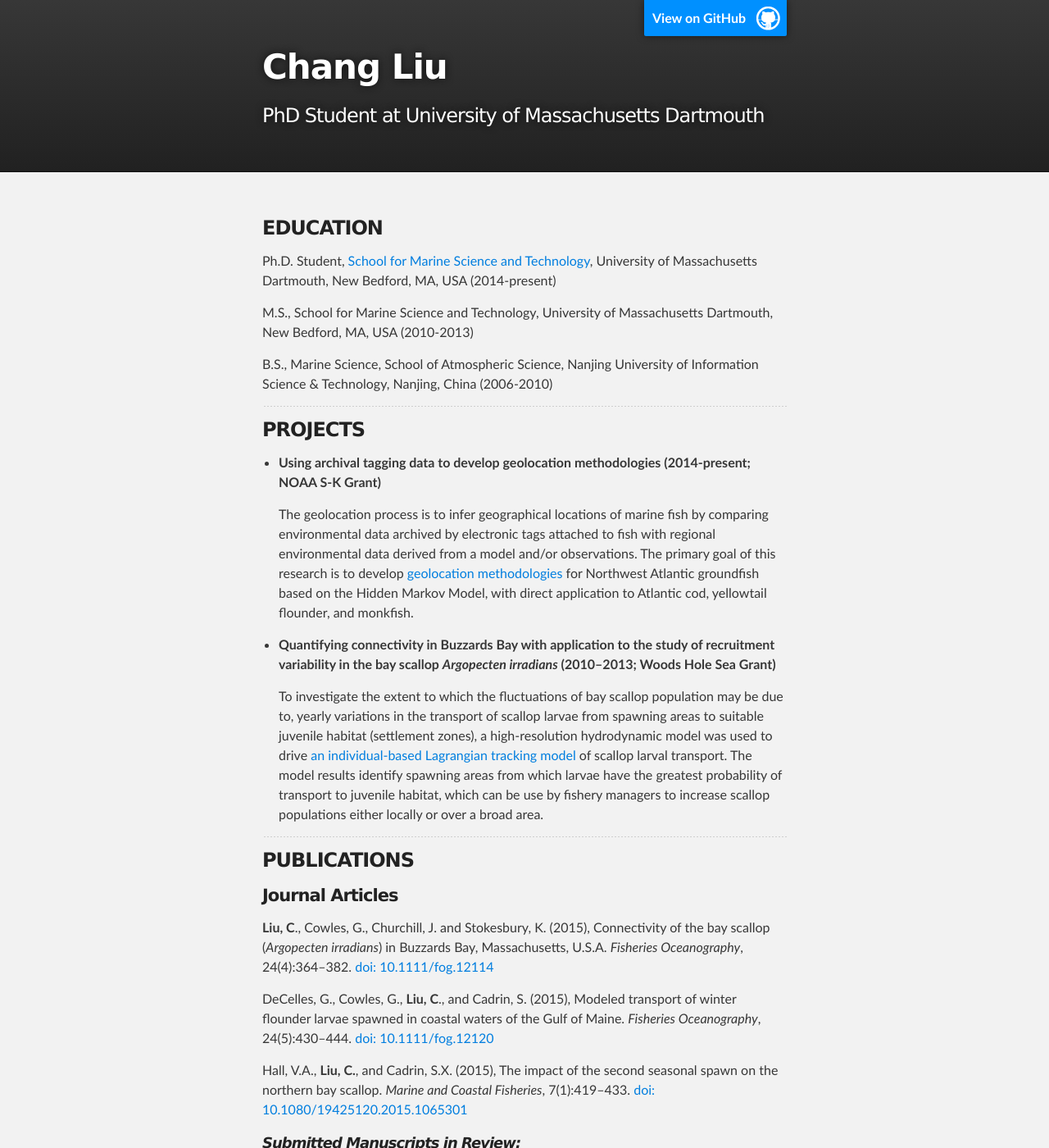
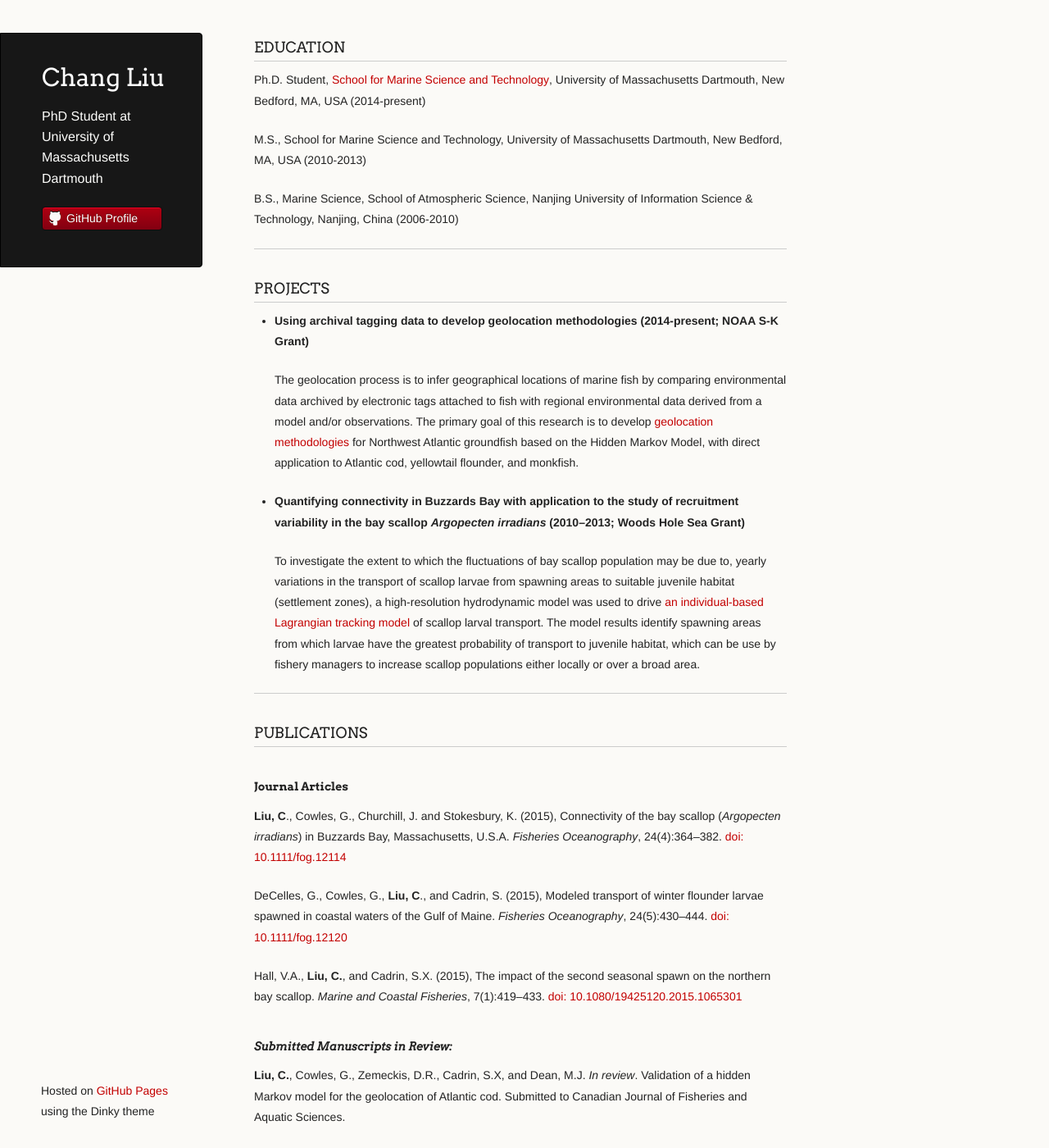
Before and after one commit to cliu3/cliu3.github.io, a Jekyll site: the page index.html, which Jekyll copies as it is, in a window 1280 px wide and 1400 px high. Shown: the whole window at 82% size. Built offline with Jekyll 4.4.1, drawn with Linux system fonts in a browser that asks for light colours; some of the changed text lies outside the part shown.

Commit message:
Replace master branch with page content via GitHub

```diff
--- a/index.html
+++ b/index.html
@@ -1,32 +1,32 @@
-<!DOCTYPE html>
+<!doctype html>
 <html>
+  <head>
+    <meta charset="utf-8">
+    <meta http-equiv="X-UA-Compatible" content="chrome=1">
+    <title>Chang Liu by cliu3</title>
 
-  <head>
-    <meta charset='utf-8'>
-    <meta http-equiv="X-UA-Compatible" content="chrome=1">
-    <meta name="description" content="Chang Liu : PhD Student at University of Massachusetts Dartmouth">
+    <link rel="stylesheet" href="stylesheets/styles.css">
+    <link rel="stylesheet" href="stylesheets/github-light.css">
+    <script src="javascripts/scale.fix.js"></script>
+    <meta name="viewport" content="width=device-width, initial-scale=1, user-scalable=no">
+    <!--[if lt IE 9]>
+    <script src="//html5shiv.googlecode.com/svn/trunk/html5.js"></script>
+    <![endif]-->
+  </head>
+  <body>
+    <div class="wrapper">
+      <header>
+        <h1 class="header">Chang Liu</h1>
+        <p class="header">PhD Student at University of Massachusetts Dartmouth</p>
 
-    <link rel="stylesheet" type="text/css" media="screen" href="stylesheets/stylesheet.css">
 
-    <title>Chang Liu</title>
-  </head>
 
-  <body>
+        <ul>
+          <li><a class="buttons github" href="https://github.com/cliu3">GitHub Profile</a></li>
+        </ul>
 
-    <!-- HEADER -->
-    <div id="header_wrap" class="outer">
-        <header class="inner">
-          <a id="forkme_banner" href="https://github.com/cliu3">View on GitHub</a>
-
-          <h1 id="project_title">Chang Liu</h1>
-          <h2 id="project_tagline">PhD Student at University of Massachusetts Dartmouth</h2>
-
-        </header>
-    </div>
-
-    <!-- MAIN CONTENT -->
-    <div id="main_content_wrap" class="outer">
-      <section id="main_content" class="inner">
+      </header>
+      <section>
         <h3>
 <a id="education" class="anchor" href="#education" aria-hidden="true"><span aria-hidden="true" class="octicon octicon-link"></span></a>EDUCATION</h3>
 
@@ -75,13 +75,9 @@
 <a id="submitted-manuscripts-in-review" class="anchor" href="#submitted-manuscripts-in-review" aria-hidden="true"><span aria-hidden="true" class="octicon octicon-link"></span></a><em>Submitted Manuscripts in Review:</em>
 </h5>
 
+<p><strong>Liu, C.</strong>, Cowles, G., Zemeckis, D.R., Cadrin, S.X, and Dean, M.J. <em>In review</em>. Validation of a hidden Markov model for the geolocation of Atlantic cod. Submitted to Canadian Journal of Fisheries and Aquatic Sciences.</p>
+
 <p>Zemeckis, D.R., Dean, M.J., <strong>Liu, C.</strong>, Hoffman, W.S., Martins, D., Cowles, G., Armstrong, M.P., and Cadrin, S.X. <em>In review</em>. Seasonal movements and population connectivity of an Atlantic cod (<em>Gadus morhua</em>) spawning component in the western Gulf of Maine. Submitted to ICES Journal of Marine Science.</p>
-
-<h5>
-<a id="manuscripts-in-preparation" class="anchor" href="#manuscripts-in-preparation" aria-hidden="true"><span aria-hidden="true" class="octicon octicon-link"></span></a><em>Manuscripts in Preparation:</em>
-</h5>
-
-<p><strong>Liu, C.</strong>, Cowles, G., Zemeckis, D.R., Cadrin, S.X, and Dean, M.J. <em>In prep</em>. Developing and validating geolocation methods based on hidden Markov Models for groundfish species off New England.</p>
 
 <h4>
 <a id="thesis" class="anchor" href="#thesis" aria-hidden="true"><span aria-hidden="true" class="octicon octicon-link"></span></a>Thesis</h4>
@@ -90,6 +86,8 @@
 
 <h3>
 <a id="conference-presentations" class="anchor" href="#conference-presentations" aria-hidden="true"><span aria-hidden="true" class="octicon octicon-link"></span></a>CONFERENCE PRESENTATIONS</h3>
+
+<p><strong>Liu, C.</strong>, Cowles, G., Zemeckis, D., Cadrin, S. and Dean, M. <a href="https://afs.confex.com/afs/2016/meetingapp.cgi/Paper/24545">Development and Validation of an HMM-based Geolocation Method Using Archival Tagging Data for Atlantic Cod</a>. American Fisheries Society 146th Annual Meeting. Aug. 2016, Kansas City, MO (Oral presentation)</p>
 
 <p><strong>Liu, C.</strong>, Cowles, G., Zemeckis, D., Cadrin, S. and Dean, M. <a href="documents/ISEC2016_ABSRACT.pdf">Geolocation of Atlantic cod off New England using archival tagging data and hidden Markov models</a>. International Statistical Ecology Conference. Jun. 2016, Seattle, WA (Oral presentation)</p>
 
@@ -125,16 +123,12 @@
 <a href="http://orcid.org/0000-0003-3663-7671"><img src="/images/orcid.gif" alt="Foo"></a>
 <a href="http://www.researcherid.com/rid/K-6620-2015"><img src="/images/ResearchID.jpg" alt="Foo"></a></p>
       </section>
-    </div>
-
-    <!-- FOOTER  -->
-    <div id="footer_wrap" class="outer">
-      <footer class="inner">
-        <p>Published with <a href="https://pages.github.com">GitHub Pages</a></p>
+      <footer>
+        <p><small>Hosted on <a href="https://pages.github.com">GitHub Pages</a> using the Dinky theme</small></p>
       </footer>
     </div>
-
-              <script type="text/javascript">
+    <!--[if !IE]><script>fixScale(document);</script><![endif]-->
+		          <script type="text/javascript">
             var gaJsHost = (("https:" == document.location.protocol) ? "https://ssl." : "http://www.");
             document.write(unescape("%3Cscript src='" + gaJsHost + "google-analytics.com/ga.js' type='text/javascript'%3E%3C/script%3E"));
           </script>
@@ -145,6 +139,5 @@
             } catch(err) {}
           </script>
 
-
   </body>
 </html>
--- /dev/null
+++ b/javascripts/scale.fix.js
@@ -0,0 +1,20 @@
+fixScale = function(doc) {
+
+	var addEvent = 'addEventListener',
+	    type = 'gesturestart',
+	    qsa = 'querySelectorAll',
+	    scales = [1, 1],
+	    meta = qsa in doc ? doc[qsa]('meta[name=viewport]') : [];
+
+	function fix() {
+		meta.content = 'width=device-width,minimum-scale=' + scales[0] + ',maximum-scale=' + scales[1];
+		doc.removeEventListener(type, fix, true);
+	}
+
+	if ((meta = meta[meta.length - 1]) && addEvent in doc) {
+		fix();
+		scales = [.25, 1.6];
+		doc[addEvent](type, fix, true);
+	}
+
+};
--- /dev/null
+++ b/stylesheets/styles.css
@@ -0,0 +1,423 @@
+@import url(https://fonts.googleapis.com/css?family=Arvo:400,700,400italic);
+
+/* MeyerWeb Reset */
+
+html, body, div, span, applet, object, iframe,
+h1, h2, h3, h4, h5, h6, p, blockquote, pre,
+a, abbr, acronym, address, big, cite, code,
+del, dfn, em, img, ins, kbd, q, s, samp,
+small, strike, strong, sub, sup, tt, var,
+b, u, i, center,
+dl, dt, dd, ol, ul, li,
+fieldset, form, label, legend,
+table, caption, tbody, tfoot, thead, tr, th, td,
+article, aside, canvas, details, embed,
+figure, figcaption, footer, header, hgroup,
+menu, nav, output, ruby, section, summary,
+time, mark, audio, video {
+  margin: 0;
+  padding: 0;
+  border: 0;
+  font: inherit;
+  vertical-align: baseline;
+}
+
+
+/* Base text styles */
+
+body {
+  padding:10px 50px 0 0;
+  font-family:"Helvetica Neue", Helvetica, Arial, sans-serif;
+	font-size: 14px;
+	color: #232323;
+	background-color: #FBFAF7;
+	margin: 0;
+	line-height: 1.8em;
+	-webkit-font-smoothing: antialiased;
+
+}
+
+h1, h2, h3, h4, h5, h6 {
+  color:#232323;
+  margin:36px 0 10px;
+}
+
+p, ul, ol, table, dl {
+  margin:0 0 22px;
+}
+
+h1, h2, h3 {
+	font-family: Arvo, Monaco, serif;
+  line-height:1.3;
+	font-weight: normal;
+}
+
+h1,h2, h3 {
+	display: block;
+	border-bottom: 1px solid #ccc;
+	padding-bottom: 5px;
+}
+
+h1 {
+	font-size: 30px;
+}
+
+h2 {
+	font-size: 24px;
+}
+
+h3 {
+	font-size: 18px;
+}
+
+h4, h5, h6 {
+	font-family: Arvo, Monaco, serif;
+	font-weight: 700;
+}
+
+a {
+  color:#C30000;
+  font-weight:200;
+  text-decoration:none;
+}
+
+a:hover {
+	text-decoration: underline;
+}
+
+a small {
+	font-size: 12px;
+}
+
+em {
+	font-style: italic;
+}
+
+strong {
+  font-weight:700;
+}
+
+ul {
+  list-style-position: inside;
+  list-style: disc;
+  padding-left: 25px;
+}
+
+ol {
+  list-style-position: inside;
+  list-style: decimal;
+  padding-left: 25px;
+}
+
+blockquote {
+  margin: 0;
+  padding: 0 0 0 20px;
+  font-style: italic;
+}
+
+dl, dt, dd, dl p {
+	font-color: #444;
+}
+
+dl dt {
+  font-weight: bold;
+}
+
+dl dd {
+  padding-left: 20px;
+  font-style: italic;
+}
+
+dl p {
+  padding-left: 20px;
+  font-style: italic;
+}
+
+hr {
+  border:0;
+  background:#ccc;
+  height:1px;
+  margin:0 0 24px;
+}
+
+/* Images */
+
+img {
+  position: relative;
+  margin: 0 auto;
+  max-width: 650px;
+  padding: 5px;
+  margin: 10px 0 32px 0;
+  border: 1px solid #ccc;
+}
+
+p img {
+  display: inline;
+  margin: 0;
+  padding: 0;
+  vertical-align: middle;
+  text-align: center;
+  border: none;
+}
+
+/* Code blocks */
+
+code, pre {
+	font-family: Monaco, "Bitstream Vera Sans Mono", "Lucida Console", Terminal, monospace;
+  color:#000;
+  font-size:14px;
+}
+
+pre {
+	padding: 4px 12px;
+  background: #FDFEFB;
+  border-radius:4px;
+  border:1px solid #D7D8C8;
+  overflow: auto;
+  overflow-y: hidden;
+	margin-bottom: 32px;
+}
+
+
+/* Tables */
+
+table {
+  width:100%;
+}
+
+table {
+  border: 1px solid #ccc;
+  margin-bottom: 32px;
+  text-align: left;
+ }
+
+th {
+  font-family: 'Arvo', Helvetica, Arial, sans-serif;
+	font-size: 18px;
+	font-weight: normal;
+  padding: 10px;
+  background: #232323;
+  color: #FDFEFB;
+ }
+
+td {
+  padding: 10px;
+	background: #ccc;
+ }
+
+
+/* Wrapper */
+.wrapper {
+  width:960px;
+}
+
+
+/* Header */
+
+header {
+	background-color: #171717;
+	color: #FDFDFB;
+  width:170px;
+  float:left;
+  position:fixed;
+	border: 1px solid #000;
+	-webkit-border-top-right-radius: 4px;
+	-webkit-border-bottom-right-radius: 4px;
+	-moz-border-radius-topright: 4px;
+	-moz-border-radius-bottomright: 4px;
+	border-top-right-radius: 4px;
+	border-bottom-right-radius: 4px;
+	padding: 34px 25px 22px 50px;
+	margin: 30px 25px 0 0;
+	-webkit-font-smoothing: antialiased;
+}
+
+p.header {
+	font-size: 16px;
+}
+
+h1.header {
+	font-family: Arvo, sans-serif;
+	font-size: 30px;
+	font-weight: 300;
+	line-height: 1.3em;
+	border-bottom: none;
+	margin-top: 0;
+}
+
+
+h1.header, a.header, a.name, header a{
+	color: #fff;
+}
+
+a.header {
+	text-decoration: underline;
+}
+
+a.name {
+	white-space: nowrap;
+}
+
+header ul {
+  list-style:none;
+  padding:0;
+}
+
+header li {
+	list-style-type: none;
+  width:132px;
+  height:15px;
+	margin-bottom: 12px;
+	line-height: 1em;
+	padding: 6px 6px 6px 7px;
+
+	background: #AF0011;
+	background: -moz-linear-gradient(top, #AF0011 0%, #820011 100%);
+  background: -webkit-gradient(linear, left top, left bottom, color-stop(0%,#f8f8f8), color-stop(100%,#dddddd));
+  background: -webkit-linear-gradient(top, #AF0011 0%,#820011 100%);
+  background: -o-linear-gradient(top, #AF0011 0%,#820011 100%);
+  background: -ms-linear-gradient(top, #AF0011 0%,#820011 100%);
+  background: linear-gradient(top, #AF0011 0%,#820011 100%);
+
+	border-radius:4px;
+  border:1px solid #0D0D0D;
+
+	-webkit-box-shadow: inset 0px 1px 1px 0 rgba(233,2,38, 1);
+	box-shadow: inset 0px 1px 1px 0 rgba(233,2,38, 1);
+
+}
+
+header li:hover {
+	background: #C3001D;
+	background: -moz-linear-gradient(top, #C3001D 0%, #950119 100%);
+  background: -webkit-gradient(linear, left top, left bottom, color-stop(0%,#f8f8f8), color-stop(100%,#dddddd));
+  background: -webkit-linear-gradient(top, #C3001D 0%,#950119 100%);
+  background: -o-linear-gradient(top, #C3001D 0%,#950119 100%);
+  background: -ms-linear-gradient(top, #C3001D 0%,#950119 100%);
+  background: linear-gradient(top, #C3001D 0%,#950119 100%);
+}
+
+a.buttons {
+	-webkit-font-smoothing: antialiased;
+	background: url(../images/arrow-down.png) no-repeat;
+	font-weight: normal;
+	text-shadow: rgba(0, 0, 0, 0.4) 0 -1px 0;
+	padding: 2px 2px 2px 22px;
+	height: 30px;
+}
+
+a.github {
+	background: url(../images/octocat-small.png) no-repeat 1px;
+}
+
+a.buttons:hover {
+	color: #fff;
+	text-decoration: none;
+}
+
+
+/* Section - for main page content */
+
+section {
+  width:650px;
+  float:right;
+  padding-bottom:50px;
+}
+
+
+/* Footer */
+
+footer {
+  width:170px;
+  float:left;
+  position:fixed;
+  bottom:10px;
+	padding-left: 50px;
+}
+
+@media print, screen and (max-width: 960px) {
+
+  div.wrapper {
+    width:auto;
+    margin:0;
+  }
+
+  header, section, footer {
+    float:none;
+    position:static;
+    width:auto;
+  }
+
+	footer {
+		border-top: 1px solid #ccc;
+		margin:0 84px 0 50px;
+		padding:0;
+	}
+
+  header {
+    padding-right:320px;
+  }
+
+  section {
+    padding:20px 84px 20px 50px;
+    margin:0 0 20px;
+  }
+
+  header a small {
+    display:inline;
+  }
+
+  header ul {
+    position:absolute;
+    right:130px;
+    top:84px;
+  }
+}
+
+@media print, screen and (max-width: 720px) {
+  body {
+    word-wrap:break-word;
+  }
+
+  header {
+    padding:10px 20px 0;
+		margin-right: 0;
+  }
+
+	section {
+    padding:10px 0 10px 20px;
+    margin:0 0 30px;
+  }
+
+	footer {
+		margin: 0 0 0 30px;
+	}
+
+  header ul, header p.view {
+    position:static;
+  }
+}
+
+@media print, screen and (max-width: 480px) {
+
+  header ul li.download {
+    display:none;
+  }
+
+	footer {
+		margin: 0 0 0 20px;
+	}
+
+	footer a{
+		display:block;
+	}
+
+}
+
+@media print {
+  body {
+    padding:0.4in;
+    font-size:12pt;
+    color:#444;
+  }
+}
```
Also changed, not shown: params.json (+1 -1 lines), images/arrow-down.png (added), images/octocat-small.png (added).
